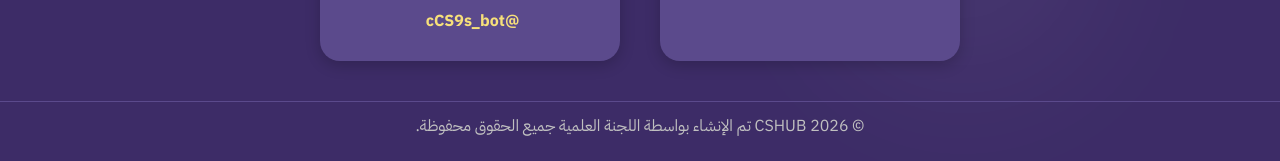
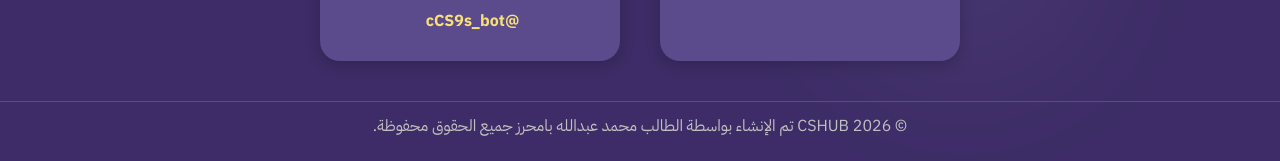
Before and after one commit to MohammedB77/CSHUB, a plain HTML site: page certificates.html in a window 1280 px wide. Shown: the part 3874-4035 px from the top of the page. Drawn offline with Linux system fonts and the light colour scheme.

Commit message:
Update footer also

```diff
--- a/certificates.html
+++ b/certificates.html
@@ -272,7 +272,7 @@
         <span class="copyright-symbol">©</span>
         <span class="year">2026 CSHUB</span>
         <span>تم الإنشاء بواسطة</span>
-        <span class="highlight-entity">اللجنة العلمية</span>
+        <span class="highlight-entity">الطالب محمد عبدالله بامحرز</span>
 
 
         <span>جميع الحقوق محفوظة.</span>
```
